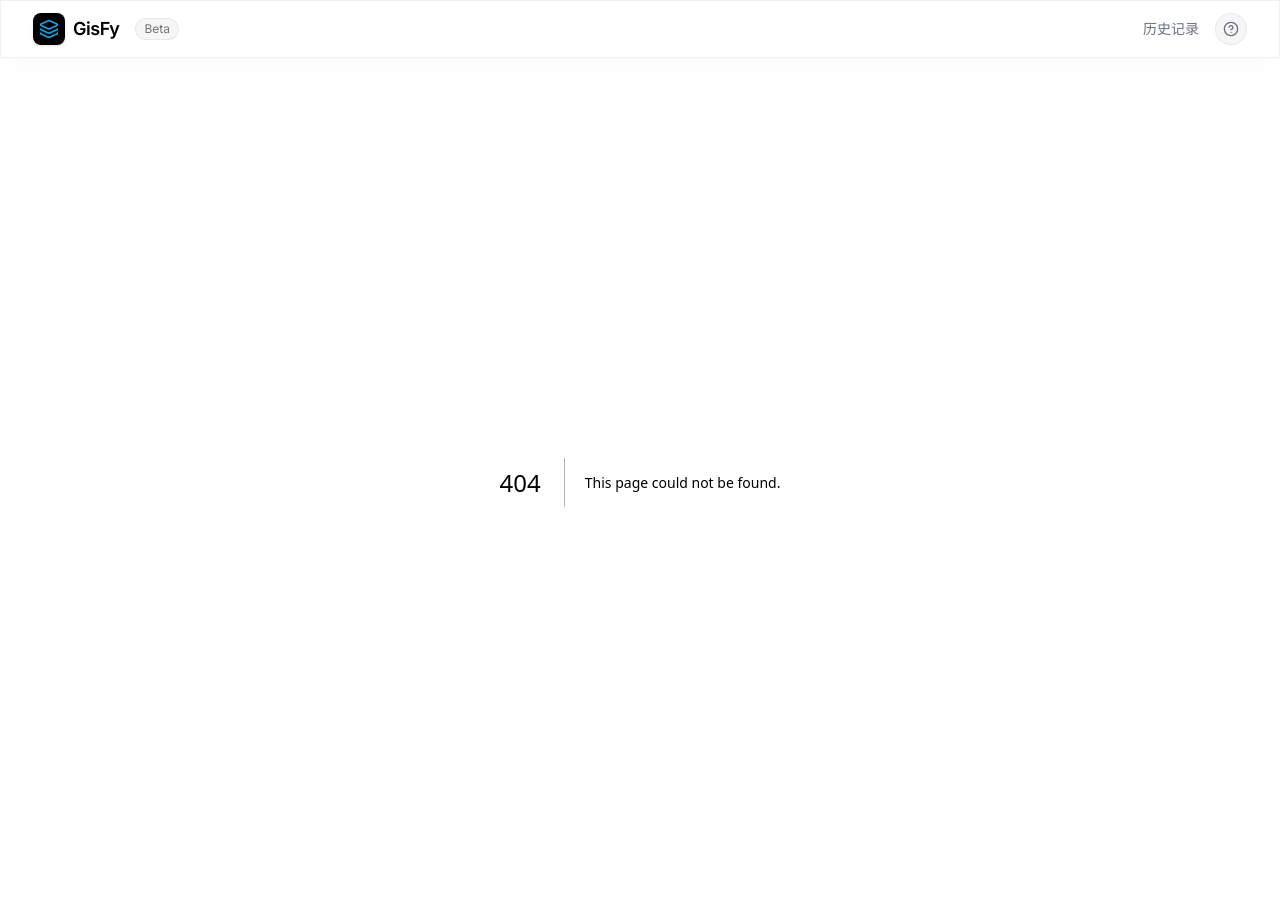
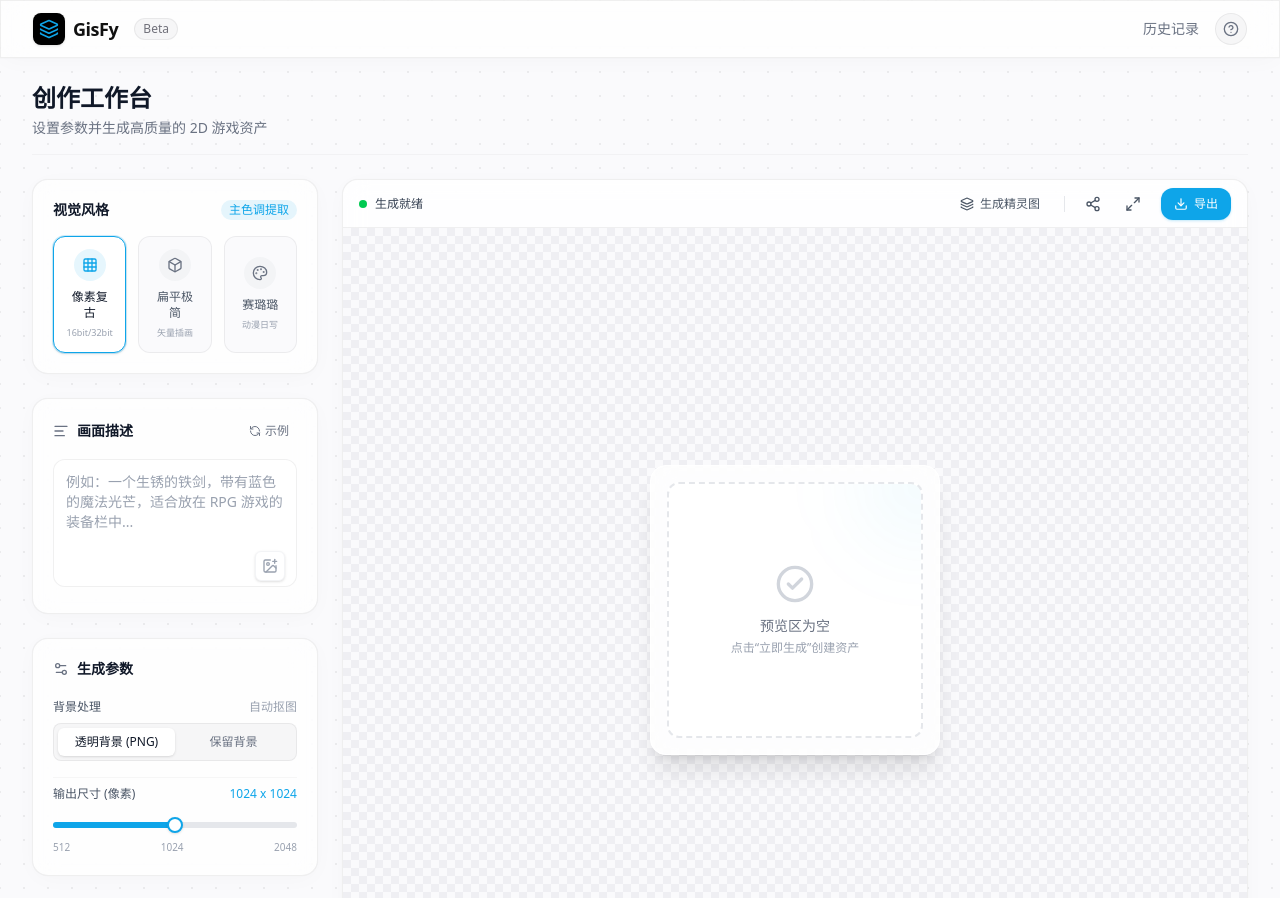
Before and after one commit to AlkaidSTART/gisfy, a Next.js app: page /generate in a window 1280 px wide. Before the commit this address had no page. Shown: the top 898 px of the page. Built offline with nearby package versions, Linux system fonts and the light colour scheme.

Commit message:
feat: 更新依赖项，添加 GSAP 和 @gsap/react，调整样式变量引用

```diff
--- a/package.json
+++ b/package.json
@@ -10,8 +10,10 @@
     "lint": "eslint"
   },
   "dependencies": {
+    "@gsap/react": "^2.1.2",
     "ai": "^6.0.189",
     "clsx": "^2.1.1",
+    "gsap": "^3.15.0",
     "lucide-react": "^1.16.0",
     "next": "16.2.6",
     "qiniu": "^7.10.0",
--- /dev/null
+++ b/src/app/generate/page.tsx
@@ -0,0 +1,52 @@
+import StyleSelector from "@/components/workspace/style-selector";
+import PromptEditor from "@/components/workspace/prompt-editor";
+import ParamControls from "@/components/workspace/param-controls";
+import PreviewCard from "@/components/workspace/preview-card";
+import HistoryBar from "@/components/workspace/history-bar";
+import { PenTool } from "lucide-react";
+import { Button } from "@/components/ui/button";
+
+export default function GeneratePage() {
+  return (
+    <div className="w-full flex-col flex gap-6 pb-20">
+      <div className="flex items-center justify-between pb-4 border-b border-border/50">
+        <div>
+          <h1 className="text-2xl font-semibold text-gray-900">创作工作台</h1>
+          <p className="text-sm text-gray-500 mt-1">设置参数并生成高质量的 2D 游戏资产</p>
+        </div>
+      </div>
+
+      <section className="grid grid-cols-1 lg:grid-cols-12 gap-6 items-start w-full">
+        {/* Left Column: Input & Controls */}
+        <div className="lg:col-span-4 xl:col-span-3 flex flex-col gap-6 w-full animate-slide-up" style={{ animationDelay: "50ms" }}>
+
+          <StyleSelector />
+          <PromptEditor />
+          <ParamControls />
+
+          <div className="pt-2">
+            <Button size="lg" className="w-full gap-2 shadow-lg h-14 text-md font-semibold">
+              <PenTool className="w-5 h-5" />
+              渲染输出
+            </Button>
+            <p className="text-xs text-center text-gray-400 mt-3 flex items-center justify-center gap-1">
+               预计耗时 3-5 秒 · 消耗 1 点额度
+            </p>
+          </div>
+        </div>
+
+        {/* Right Column: Preview & Editor */}
+        <div className="lg:col-span-8 xl:col-span-9 w-full h-full min-h-125 flex flex-col animate-slide-up" style={{ animationDelay: "100ms" }}>
+          <PreviewCard />
+        </div>
+
+      </section>
+
+      {/* Bottom Section: Recent History */}
+      <section className="w-full mt-6 animate-slide-up" style={{ animationDelay: "150ms" }}>
+        <h3 className="text-sm font-semibold text-gray-900 mb-4 px-1">当前会话图库</h3>
+        <HistoryBar />
+      </section>
+    </div>
+  );
+}
--- a/src/app/layout.tsx
+++ b/src/app/layout.tsx
@@ -1,22 +1,6 @@
 import type { Metadata } from "next";
-import { Inter, Noto_Sans_SC, JetBrains_Mono } from "next/font/google";
 import "./globals.css";
 import Header from "@/components/layout/header";
-
-const inter = Inter({
-  variable: "--font-inter",
-  subsets: ["latin"],
-});
-
-const notoSansSC = Noto_Sans_SC({
-  variable: "--font-noto-sans-sc",
-  subsets: ["latin"],
-});
-
-const jetbrainsMono = JetBrains_Mono({
-  variable: "--font-jetbrains-mono",
-  subsets: ["latin"],
-});
 
 export const metadata: Metadata = {
   title: "GisFy — AI 2D 游戏素材生成器",
@@ -29,10 +13,7 @@ export default function RootLayout({
   children: React.ReactNode;
 }>) {
   return (
-    <html
-      lang="zh-CN"
-      className={`${inter.variable} ${notoSansSC.variable} ${jetbrainsMono.variable}`}
-    >
+    <html lang="zh-CN">
       <body className="flex flex-col min-h-screen">
         <Header />
         <div className="flex-1 flex flex-col items-center py-6 px-4 md:px-8 w-full max-w-7xl mx-auto animate-fade-in">
--- a/src/app/page.tsx
+++ b/src/app/page.tsx
@@ -48,7 +48,7 @@ export default function Home() {
 
         {/* Right Column: Preview & Editor */}
         <div
-          className="lg:col-span-8 xl:col-span-9 w-full h-full min-h-[500px] flex flex-col animate-slide-up"
+          className="lg:col-span-8 xl:col-span-9 w-full h-full min-h-125 flex flex-col animate-slide-up"
           style={{ animationDelay: "150ms" }}
         >
           <PreviewCard />
--- a/src/components/layout/header.tsx
+++ b/src/components/layout/header.tsx
@@ -3,7 +3,7 @@ import Link from "next/link";
 
 export default function Header() {
   return (
-    <header className="sticky top-0 z-50 w-full border-b border-[var(--color-border)] glass-panel rounded-none">
+    <header className="sticky top-0 z-50 w-full border-b border-(--color-border) glass-panel rounded-none">
       <div className="max-w-7xl mx-auto flex h-14 items-center justify-between px-4 md:px-8">
         <div className="flex items-center gap-2">
           <div className="w-8 h-8 bg-black text-white flex items-center justify-center rounded-lg shadow-sm">
@@ -12,7 +12,7 @@ export default function Header() {
           <Link href="/" className="font-semibold text-lg tracking-tight">
             GisFy
           </Link>
-          <span className="px-2 py-0.5 ml-2 text-xs bg-[var(--color-secondary)] border border-[var(--color-border)] text-muted-foreground rounded-full">
+          <span className="px-2 py-0.5 ml-2 text-xs bg-(--color-secondary) border border-(--color-border) text-muted-foreground rounded-full">
             Beta
           </span>
         </div>
--- a/src/components/ui/button.tsx
+++ b/src/components/ui/button.tsx
@@ -23,7 +23,7 @@ export const Button = React.forwardRef<HTMLButtonElement, ButtonProps>(
         "bg-[#0EA5E9] text-white hover:bg-[#0284C7] shadow-sm shadow-[#0EA5E9]/20 border border-[#0EA5E9]/50",
       secondary: "glass-button text-gray-800",
       outline:
-        "border border-[var(--color-border)] bg-transparent hover:bg-black/5 text-gray-800",
+        "border border-(--color-border) bg-transparent hover:bg-black/5 text-gray-800",
       ghost: "hover:bg-black/5 text-gray-600 hover:text-gray-900",
     };
 
--- a/src/components/workspace/param-controls.tsx
+++ b/src/components/workspace/param-controls.tsx
@@ -1,5 +1,5 @@
 "use client";
-import { SlidersHorizontal, Settings2 } from "lucide-react";
+import { Settings2 } from "lucide-react";
 
 export default function ParamControls() {
   return (
@@ -18,7 +18,7 @@ export default function ParamControls() {
             <span className="text-gray-600 font-medium">背景处理</span>
             <span className="text-gray-400">自动抠图</span>
           </div>
-          <div className="p-1 bg-[var(--color-secondary)] border border-[var(--color-border)] rounded-lg grid grid-cols-2 text-xs">
+          <div className="p-1 bg-(--color-secondary) border border-(--color-border) rounded-lg grid grid-cols-2 text-xs">
             <button className="py-1.5 rounded-md bg-white shadow-sm font-medium text-gray-900">
               透明背景 (PNG)
             </button>
@@ -29,7 +29,7 @@ export default function ParamControls() {
         </div>
 
         {/* Size Setting */}
-        <div className="flex flex-col gap-2 pt-2 border-t border-[var(--color-border)]/50">
+        <div className="flex flex-col gap-2 pt-2 border-t border-border/50">
           <div className="flex items-center justify-between text-xs mb-1">
             <span className="text-gray-600 font-medium">输出尺寸 (像素)</span>
             <span className="text-[#0EA5E9] font-mono">1024 x 1024</span>
--- a/src/components/workspace/preview-card.tsx
+++ b/src/components/workspace/preview-card.tsx
@@ -1,5 +1,11 @@
 "use client";
-import { Download, Maximize2, Share2, Layers, CheckCircle2 } from "lucide-react";
+import {
+  Download,
+  Maximize2,
+  Share2,
+  Layers,
+  CheckCircle2,
+} from "lucide-react";
 import { Button } from "@/components/ui/button";
 
 export default function PreviewCard() {
@@ -7,27 +13,42 @@ export default function PreviewCard() {
   // We simulate a checkered background indicating transparency.
   return (
     <div className="flex-1 glass-panel rounded-2xl flex flex-col overflow-hidden relative">
-
       {/* Toolbar / Header */}
-      <div className="h-12 border-b border-[var(--color-border)] flex items-center justify-between px-4 bg-white/40">
+      <div className="h-12 border-b border-(--color-border) flex items-center justify-between px-4 bg-white/40">
         <div className="flex items-center gap-2">
           <span className="w-2 h-2 rounded-full bg-green-500"></span>
           <span className="text-xs font-medium text-gray-700">生成就绪</span>
         </div>
 
         <div className="flex items-center gap-2">
-          <Button variant="ghost" size="sm" className="h-8 gap-1.5 text-xs text-gray-600">
+          <Button
+            variant="ghost"
+            size="sm"
+            className="h-8 gap-1.5 text-xs text-gray-600"
+          >
             <Layers className="w-3.5 h-3.5" />
             生成精灵图
           </Button>
           <div className="w-px h-4 bg-gray-200 mx-1"></div>
-          <Button variant="ghost" size="sm" className="h-8 w-8 p-0 text-gray-600">
+          <Button
+            variant="ghost"
+            size="sm"
+            className="h-8 w-8 p-0 text-gray-600"
+          >
             <Share2 className="w-4 h-4" />
           </Button>
-          <Button variant="ghost" size="sm" className="h-8 w-8 p-0 text-gray-600">
+          <Button
+            variant="ghost"
+            size="sm"
+            className="h-8 w-8 p-0 text-gray-600"
+          >
             <Maximize2 className="w-4 h-4" />
           </Button>
-          <Button variant="primary" size="sm" className="h-8 gap-1.5 px-3 text-xs ml-1 shadow-sm">
+          <Button
+            variant="primary"
+            size="sm"
+            className="h-8 gap-1.5 px-3 text-xs ml-1 shadow-sm"
+          >
             <Download className="w-3.5 h-3.5" />
             导出
           </Button>
@@ -35,20 +56,21 @@ export default function PreviewCard() {
       </div>
 
       {/* Canvas Area */}
-      <div className="flex-1 w-full flex items-center justify-center p-8 relative overflow-hidden bg-[var(--color-background)]">
+      <div className="flex-1 w-full flex items-center justify-center p-8 relative overflow-hidden bg-(--color-background)">
         {/* Transparent Checkerboard Pattern */}
         <div
           className="absolute inset-0 opacity-40 mix-blend-multiply"
           style={{
-            backgroundImage: "conic-gradient(#E4E4E7 25%, transparent 25%, transparent 50%, #E4E4E7 50%, #E4E4E7 75%, transparent 75%, transparent 100%)",
-            backgroundSize: "16px 16px"
+            backgroundImage:
+              "conic-gradient(#E4E4E7 25%, transparent 25%, transparent 50%, #E4E4E7 50%, #E4E4E7 75%, transparent 75%, transparent 100%)",
+            backgroundSize: "16px 16px",
           }}
         ></div>
 
         {/* Mock Asset Image */}
         <div className="z-10 bg-white/80 backdrop-blur-md shadow-xl rounded-2xl p-4 transition-transform hover:scale-105 duration-300 border border-white">
-          <div className="w-64 h-64 border-2 border-dashed border-gray-200 rounded-xl flex flex-col items-center justify-center text-gray-400 gap-3 bg-[var(--color-card)] relative overflow-hidden">
-             {/* Simple subtle highlight effect in empty state */}
+          <div className="w-64 h-64 border-2 border-dashed border-gray-200 rounded-xl flex flex-col items-center justify-center text-gray-400 gap-3 bg-(--color-card) relative overflow-hidden">
+            {/* Simple subtle highlight effect in empty state */}
             <div className="absolute top-0 right-0 w-32 h-32 bg-[#0EA5E9]/5 rounded-full blur-2xl font-light translate-x-1/2 -translate-y-1/2" />
 
             <CheckCircle2 className="w-10 h-10 text-gray-300" />
@@ -59,7 +81,6 @@ export default function PreviewCard() {
           </div>
         </div>
       </div>
-
     </div>
   );
 }
--- a/src/components/workspace/prompt-editor.tsx
+++ b/src/components/workspace/prompt-editor.tsx
@@ -19,7 +19,7 @@ export default function PromptEditor() {
       <div className="relative group">
         <textarea
           placeholder="例如：一个生锈的铁剑，带有蓝色的魔法光芒，适合放在 RPG 游戏的装备栏中..."
-          className="w-full h-32 p-3 text-sm bg-white/50 border border-[var(--color-border)] rounded-xl outline-none focus:ring-2 focus:ring-[var(--color-ring)] focus:border-[#0EA5E9]/50 transition-all resize-none placeholder:text-gray-400 text-gray-800"
+          className="w-full h-32 p-3 text-sm bg-white/50 border border-(--color-border) rounded-xl outline-none focus:ring-2 focus:ring-[var(--color-ring)] focus:border-[#0EA5E9]/50 transition-all resize-none placeholder:text-gray-400 text-gray-800"
         />
         <div className="absolute bottom-3 right-3 flex items-center gap-2">
           <button className="p-1.5 text-gray-400 hover:text-gray-700 bg-white rounded-md shadow-sm border border-gray-100 transition-colors">
--- a/src/components/workspace/style-selector.tsx
+++ b/src/components/workspace/style-selector.tsx
@@ -31,7 +31,7 @@ export default function StyleSelector() {
                 "flex flex-col items-center justify-center p-3 rounded-xl border transition-all duration-200",
                 isActive
                   ? "bg-white border-[#0EA5E9] shadow-sm ring-1 ring-[#0EA5E9]/20"
-                  : "bg-[var(--color-background)] border-[var(--color-border)] hover:border-gray-300 hover:bg-white"
+                  : "bg-(--color-background) border-(--color-border) hover:border-gray-300 hover:bg-white"
               )}
             >
               <div className={cn(
```
Also changed, not shown: 1 other file (tests, documents, lock files or other folders).
